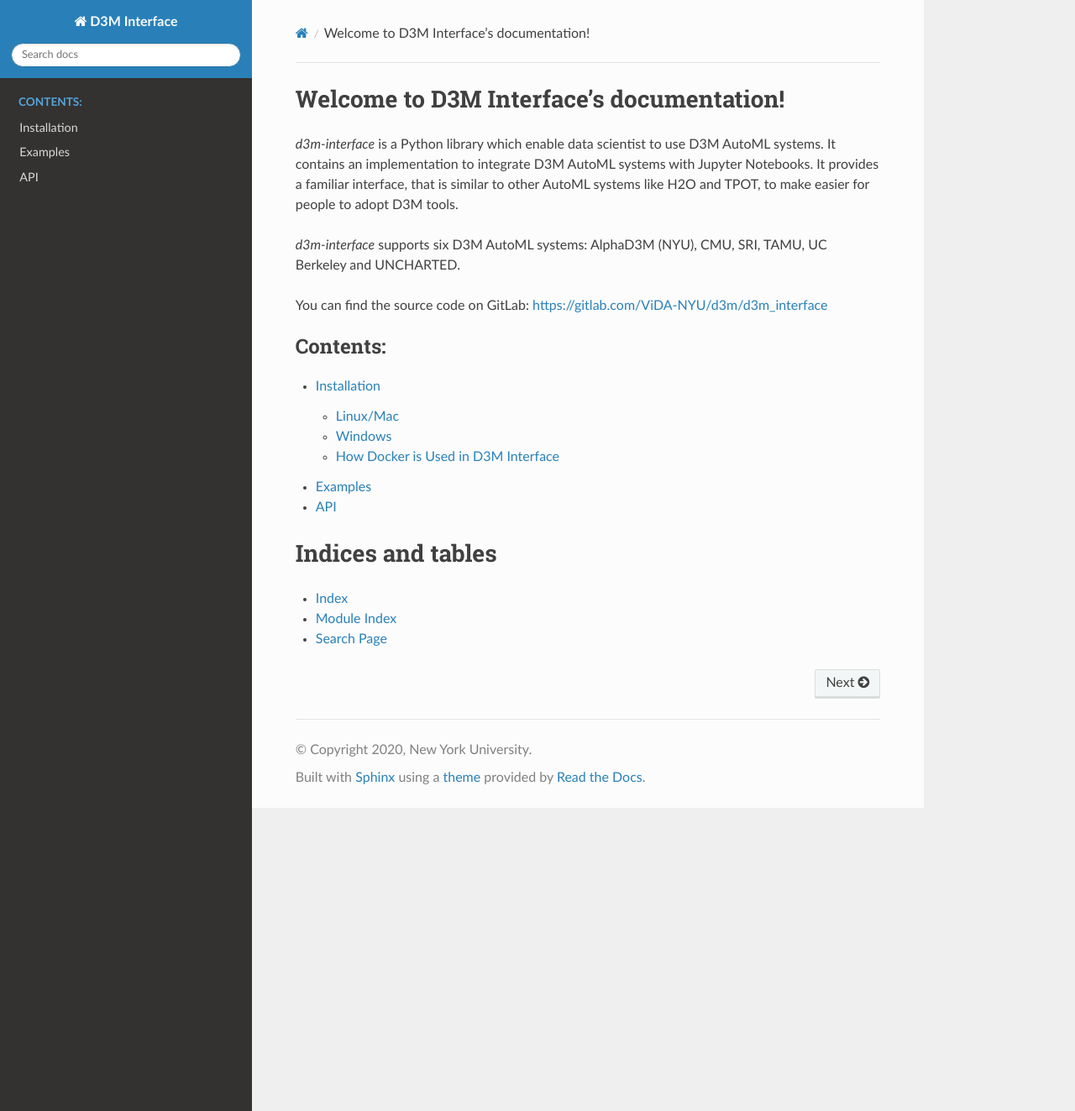
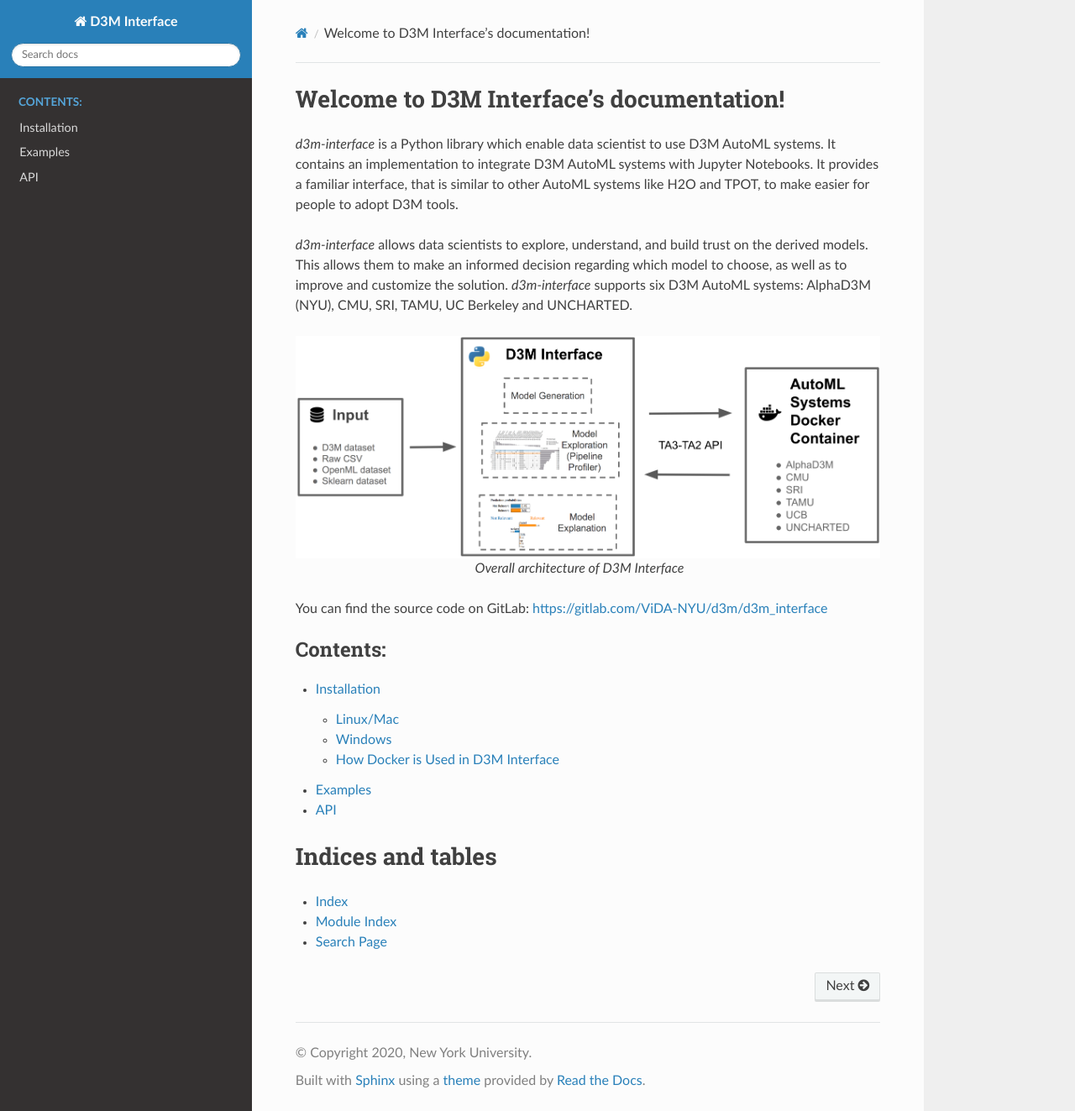
Before and after one commit to VIDA-NYU/d3m_interface, a Sphinx documentation site: the page built from docs/source/index.rst, in a window 1280 px wide and 1323 px high. Shown: the whole window at 84% size. Built offline with Sphinx 7.4.7 and the Read the Docs theme 2.0.0, drawn with Linux system fonts in a browser that asks for light colours; pages that are not in the unit, such as notebooks, are missing from menus.

Commit message:
Add d3m_interface architecture.

```diff
--- a/docs/source/index.rst
+++ b/docs/source/index.rst
@@ -10,8 +10,12 @@
 It contains an implementation to integrate D3M AutoML systems with Jupyter Notebooks.
 It provides a familiar interface, that is similar to other AutoML systems like H2O and TPOT, to make easier for people to adopt D3M tools.
 
-`d3m-interface` supports six D3M AutoML systems: AlphaD3M (NYU), CMU, SRI, TAMU, UC Berkeley and UNCHARTED.
+`d3m-interface` allows data scientists to explore, understand, and build trust on the derived models. This allows them to make an informed decision regarding which model to choose, as well as to improve and customize the solution. `d3m-interface` supports six D3M AutoML systems: AlphaD3M (NYU), CMU, SRI, TAMU, UC Berkeley and UNCHARTED.
 
+..  figure:: images/D3M_Interface_architecture.png
+    :align: center
+
+    Overall architecture of D3M Interface
 
 You can find the source code on GitLab: https://gitlab.com/ViDA-NYU/d3m/d3m_interface
 
```
Also changed, not shown: docs/source/images/D3M_Interface_architecture.png (added).
